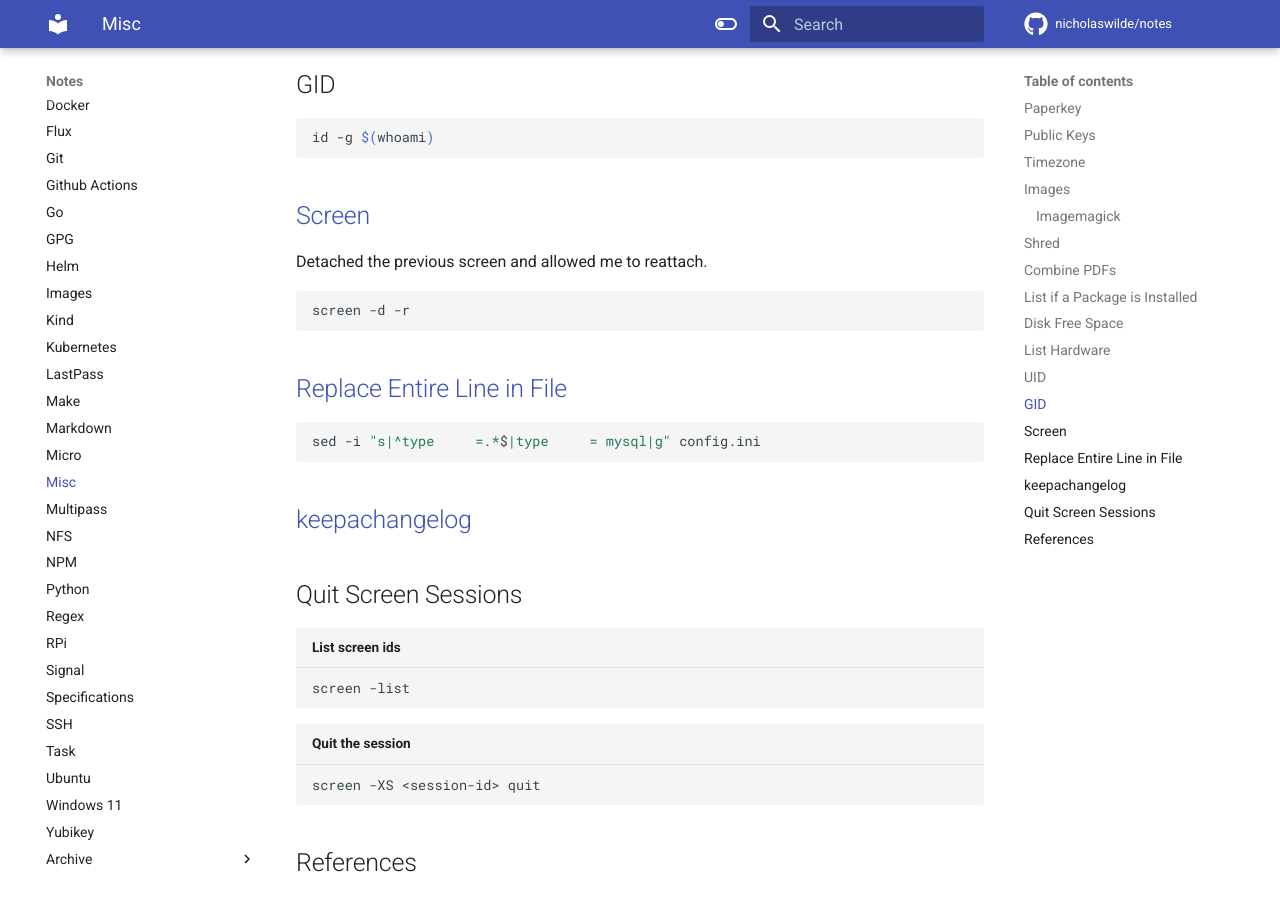
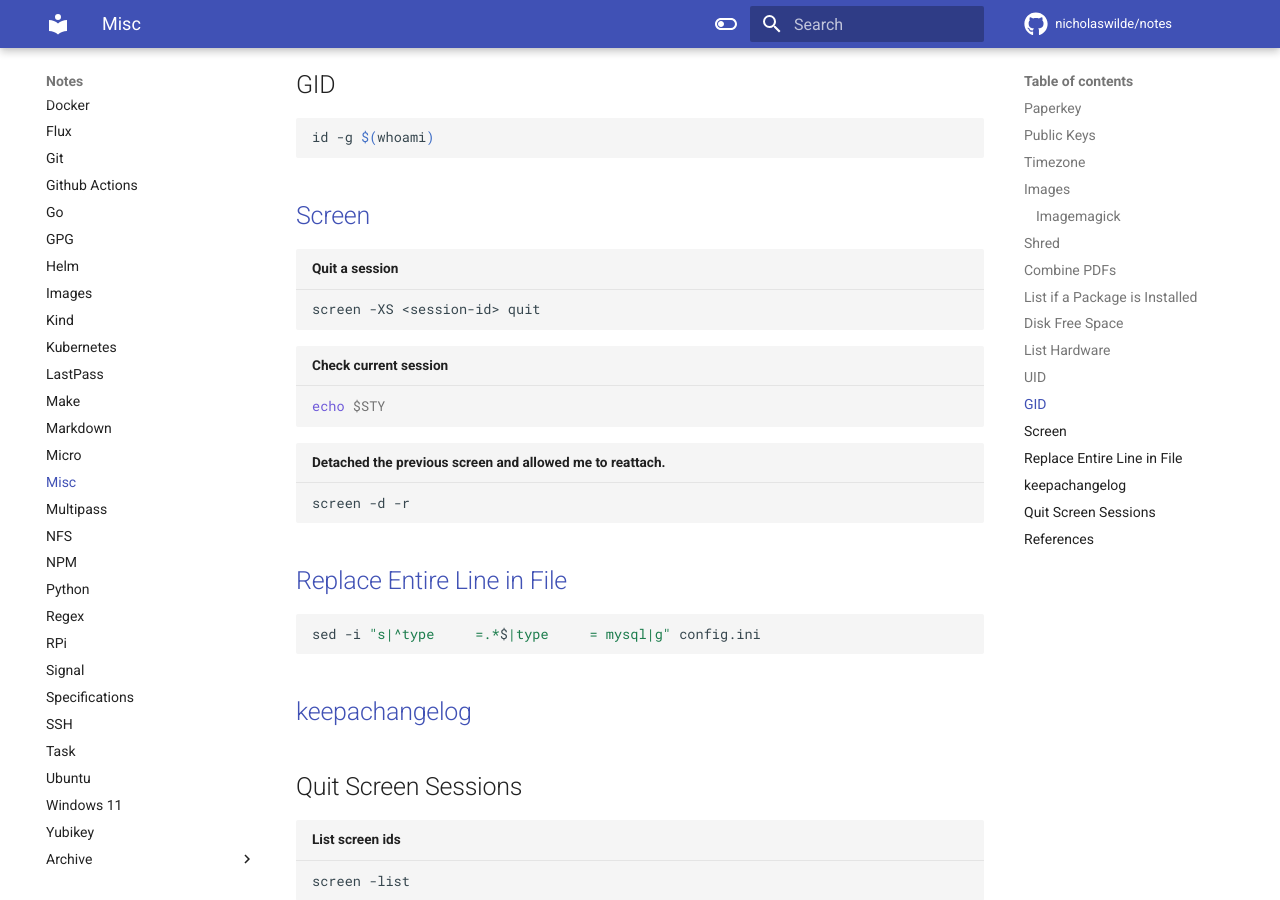
Before and after one commit to nicholaswilde/notes, an MkDocs documentation site: the page built from docs/misc.md, in a window 1280 px wide and 900 px high, scrolled down 1614 px. Built offline with MkDocs 1.6.1 and Material for MkDocs 9.7.7, drawn with Linux system fonts in a browser that asks for light colours; comment, search, counter and statistics services are not loaded.

Commit message:
Update misc.md

````diff
--- a/docs/misc.md
+++ b/docs/misc.md
@@ -74,11 +74,19 @@ id -g $(whoami)
 
 ## [Screen][2]
 
-Detached the previous screen and allowed me to reattach.
 
-```shell
+```shell title="Quit a session"
+screen -XS <session-id> quit
+```
+
+```shell title="Check current session"
+echo $STY
+```
+
+```shell title="Detached the previous screen and allowed me to reattach."
 screen -d -r
 ```
+
 ## [Replace Entire Line in File][3]
 
 ```shell
````
